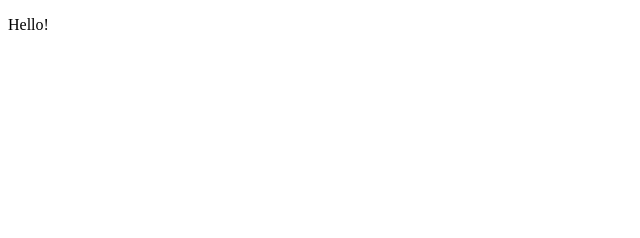
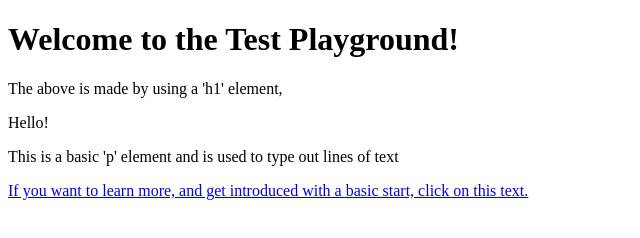
Before and after one commit to WillMacBaker/work-experience, a plain HTML site: page index.html in a window 1280 px wide. Shown: the whole page, without its empty margins (0-640 px from the left). Drawn offline with Linux system fonts and the light colour scheme.

Commit message:
Add some more basic content for the page

```diff
--- /dev/null
+++ b/index.css
@@ -0,0 +1,40 @@
+body {
+  /* margin: 0; */
+ /* min-width: 400px; */
+  /* font-family: source-code-pro, Menlo, Monaco, Consolas, 'Courier New',
+    monospace; */
+  /* font-family:Verdana, Geneva, Tahoma, sans-serif; */
+  /* -webkit-font-smoothing: antialiased; */
+  /* -moz-osx-font-smoothing: grayscale; */
+
+  background-image: repeating-linear-gradient(135deg, #d8f7fb,#d8f7fb 20vw,#ffffff 20vw,#ffffff 40vw,#f2ebc6 40vw,#f2ebc6 60vw,#ffffff 60vw,#ffffff 80vw,#cbf9df 80vw,#cbf9df 100vw,#ffffff 100vw,#ffffff 120vw);
+  /* If I desire pain, can update this to an SVG that animates as you go down page? Consider Motion library for this purpose! */
+}
+
+/* code {
+  font-family: source-code-pro, Menlo, Monaco, Consolas, 'Courier New',
+    monospace;
+} */
+
+
+/*
+
+In here, you can change the css properties for all elements on a site! This is where I'll be asking you to add styling on a 'global' level
+
+To add a css property for a named html element, you merely need to add the name of the element, so paragraph tags <p></p> can be added with::after
+
+p {
+  font-size: 30px;
+
+}
+
+But what if you only want to change the styling of some *specific* paragraph elements, and not EVERY paragraph element on a site?
+
+In this React project, it'll look a bit different to a 'raw' html + css + JavaScript site, but still builds upon the basics!
+
+*/
+
+p {
+  font-size: larger;
+  color: yellow;
+}
--- a/index.html
+++ b/index.html
@@ -1,11 +1,17 @@
 <!DOCTYPE html>
-<html lang="en">
+<html lang="en" >
 <head>
-    <meta charset="UTF-8">
-    <meta name="viewport" content="width=device-width, initial-scale=1.0">
+    <meta charset="UTF-8" />
+    <!-- <link rel="stylesheet" href="index.css"> -->
+    <meta name="viewport" content="width=device-width, initial-scale=1.0" />
     <title>Welcome to the site!</title>
 </head>
 <body>
+    <h1>Welcome to the Test Playground!</h1>
+    <p>The above is made by using a 'h1' element, </p>
     <p>Hello!</p>
+    <p>This is a basic 'p' element and is used to type out lines of text </p>
+
+    <a href="https://www.w3schools.com/html/html_elements.asp"> If you want to learn more, and get introduced with a basic start, click on this text.</a>
 </body>
 </html>
```
